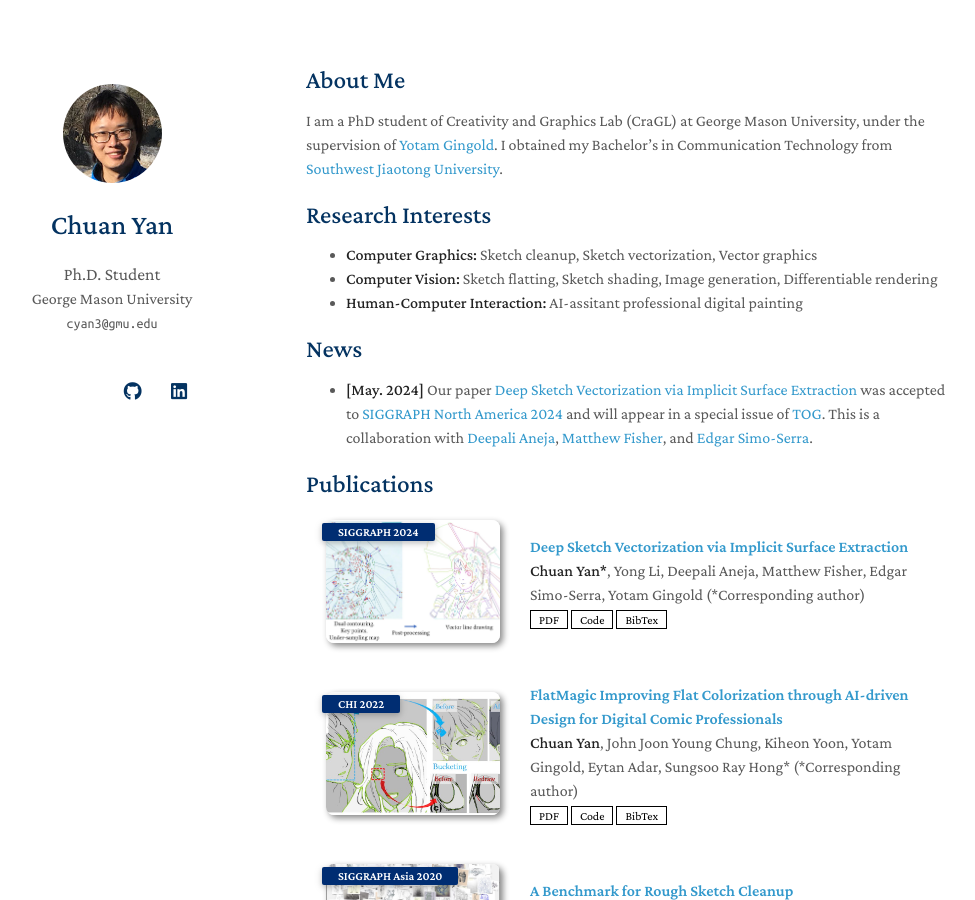
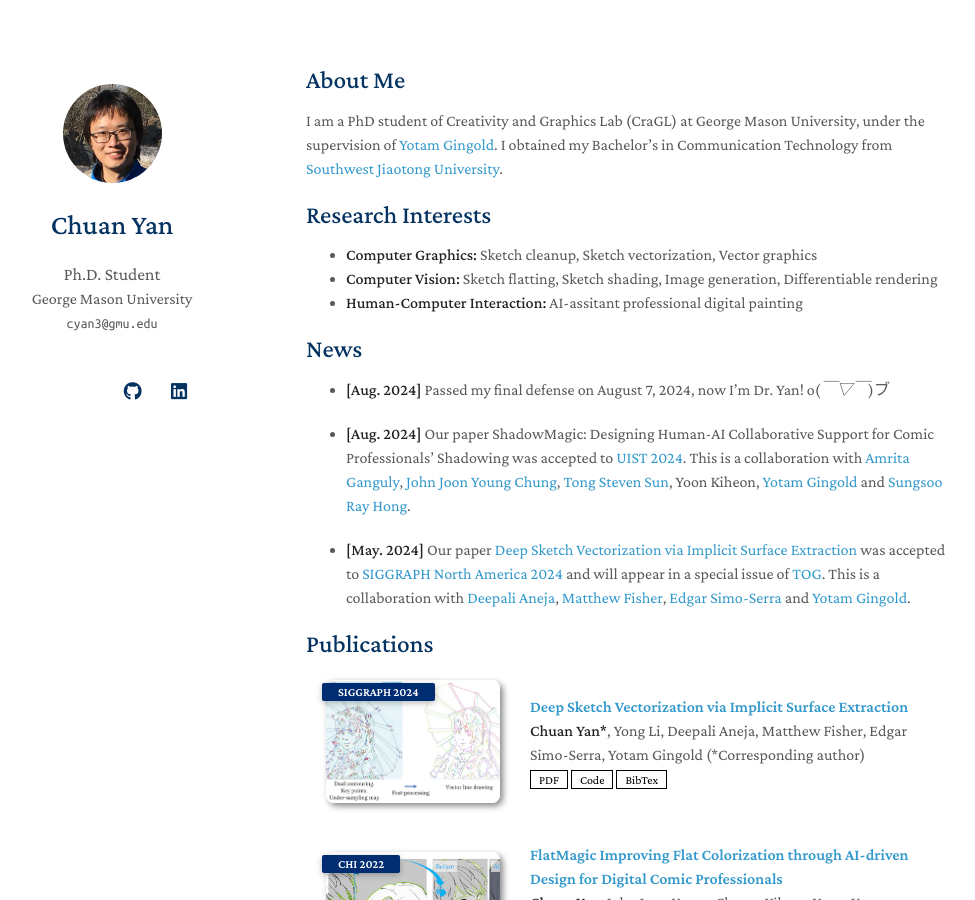
Before and after one commit to Nauhcnay/nauhcnay.github.io, a Jekyll site: the page built from index.md, in a window 1280 px wide and 900 px high. Shown: the whole window, without its empty margins (164-1139 px from the left). Built offline with Jekyll 4.4.1, drawn with Linux system fonts in a browser that asks for light colours; nearby versions of some CDN libraries; a style sheet for code colours, icons or effects is not loaded; our own code applies the rules of GitHub Pages for plain Markdown files.

Commit message:
new updated

```diff
--- a/index.md
+++ b/index.md
@@ -13,7 +13,11 @@ I am a PhD student of Creativity and Graphics Lab (CraGL) at George Mason Univer
 
 ## News
 
-- **[May. 2024]** Our paper [Deep Sketch Vectorization via Implicit Surface Extraction](https://cragl.cs.gmu.edu/sketchvector/) was accepted to [SIGGRAPH North America 2024](https://s2024.siggraph.org/) and will appear in a special issue of [TOG](https://dl.acm.org/journal/tog). This is a collaboration with [Deepali Aneja](https://research.adobe.com/person/deepali-aneja/), [Matthew Fisher](https://techmatt.github.io/), and [Edgar Simo-Serra](https://esslab.jp/~ess/en/).
+- **[Aug. 2024]** Passed my final defense on August 7, 2024, now I'm Dr. Yan! o(*￣▽￣*)ブ
+
+- **[Aug. 2024]** Our paper ShadowMagic: Designing Human-AI Collaborative Support for Comic Professionals’ Shadowing was accepted to [UIST 2024](https://uist.acm.org/2024/). This is a collaboration with [Amrita Ganguly](https://ist.gmu.edu/node/666), [John Joon Young Chung](https://johnr0.github.io/), [Tong Steven Sun](https://ist.gmu.edu/node/681), Yoon Kiheon, [Yotam Gingold](https://cragl.cs.gmu.edu/) and [Sungsoo Ray Hong](http://www.rayhong.net/?i=1).
+
+- **[May. 2024]** Our paper [Deep Sketch Vectorization via Implicit Surface Extraction](https://cragl.cs.gmu.edu/sketchvector/) was accepted to [SIGGRAPH North America 2024](https://s2024.siggraph.org/) and will appear in a special issue of [TOG](https://dl.acm.org/journal/tog). This is a collaboration with [Deepali Aneja](https://research.adobe.com/person/deepali-aneja/), [Matthew Fisher](https://techmatt.github.io/), [Edgar Simo-Serra](https://esslab.jp/~ess/en/) and [Yotam Gingold](https://cragl.cs.gmu.edu/).
 
 {% include_relative _includes/publications.md %}
 
```
